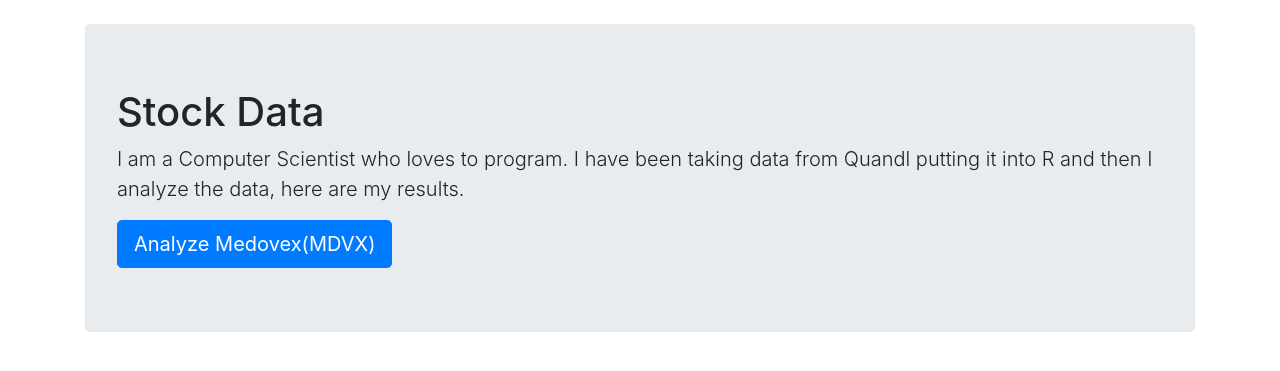
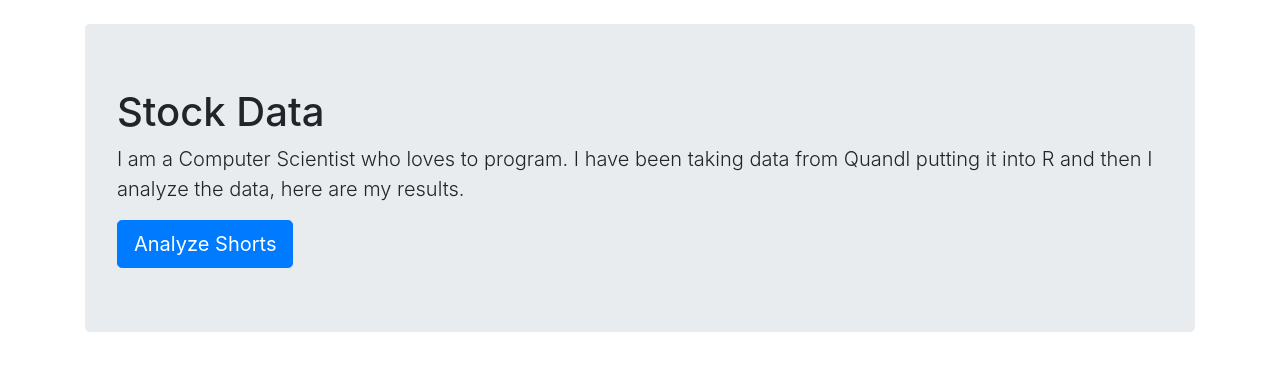
Before and after one commit to jbuhler72/RStock, a PHP site: page / in a window 1280 px wide. Shown: the part 56-427 px from the top of the page. Run offline with PHP 8.4, Linux system fonts and the light colour scheme; some libraries are stand-ins or nearby versions.

Commit message:
Update index.php

```diff
--- a/stock/index.php
+++ b/stock/index.php
@@ -47,7 +47,7 @@
         <h1>Stock Data</h1>
 
         <p class="lead">I am a Computer Scientist who loves to program. I have been taking data from Quandl putting it into R and then I analyze the data, here are my results.</p>
-        <a class="btn btn-lg btn-primary" href="/stock/medovex.php/" role="button">Analyze Medovex(MDVX)</a>
+        <a class="btn btn-lg btn-primary" href="/stock/medovex.php/" role="button">Analyze Shorts</a>
       </div>
     </main>
 
```
